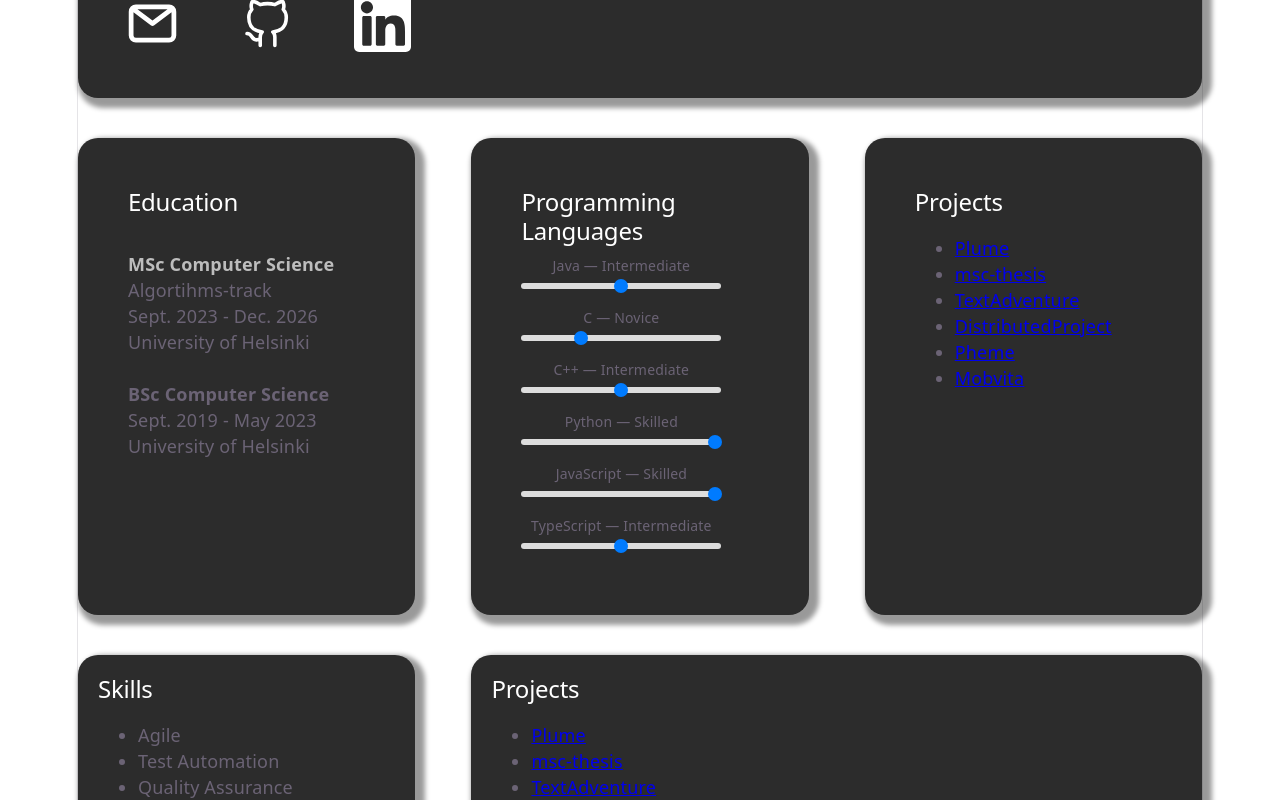
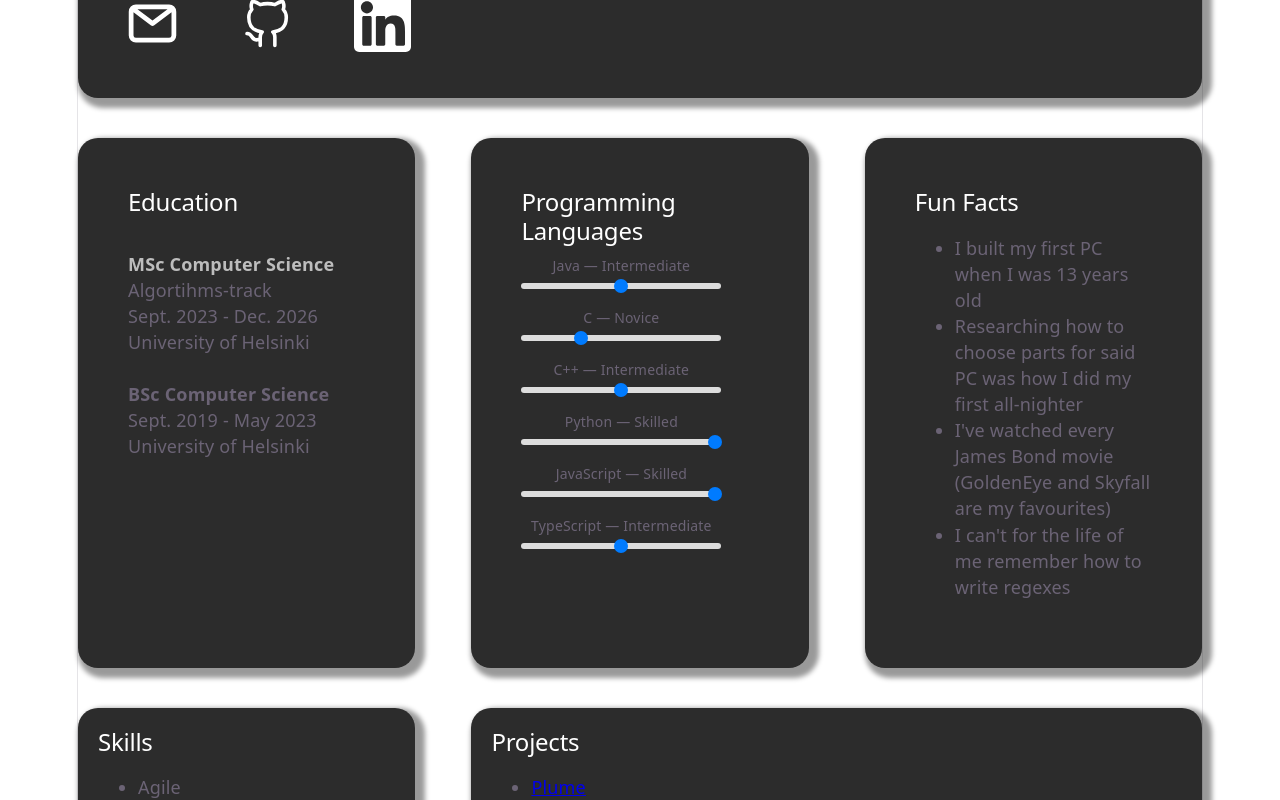
Before and after one commit to mfk99/CV, a React (Vite) app: page / in a window 1280 px wide. Shown: the part 557-1357 px from the top of the page. Built offline with nearby package versions, Linux system fonts and the light colour scheme.

Commit message:
add fun facts

```diff
--- /dev/null
+++ b/src/components/fun-facts/FunFacts.tsx
@@ -0,0 +1,19 @@
+export function FunFacts() {
+  return (
+    <div style={{ textAlign: "left" }}>
+      <h2 style={{ color: "#fff", textAlign: "left" }}>Fun Facts</h2>
+      <ul>
+        <li>I built my first PC when I was 13 years old</li>
+        <li>
+          Researching how to choose parts for said PC was how I did my first
+          all-nighter
+        </li>
+        <li>
+          I've watched every James Bond movie (GoldenEye and Skyfall are my
+          favourites)
+        </li>
+        <li>I can't for the life of me remember how to write regexes</li>
+      </ul>
+    </div>
+  );
+}
--- a/src/components/grid/Grid.tsx
+++ b/src/components/grid/Grid.tsx
@@ -6,6 +6,7 @@ import Header from "../header/Header";
 import { ProgrammingSkills } from "../programming-skills/ProgrammingSkills";
 import { Projects } from "../projects/Projects";
 import { GeneralSkills } from "../general-skills/GeneralSkills";
+import { FunFacts } from "../fun-facts/FunFacts";
 
 export default function Grid() {
   return (
@@ -34,7 +35,7 @@ export default function Grid() {
           animate={{ opacity: 1 }}
           transition={{ duration: 1 }}
         >
-          <Projects />
+          <FunFacts />
         </motion.div>
       </div>
       <div id="skill-project-grid">
```
